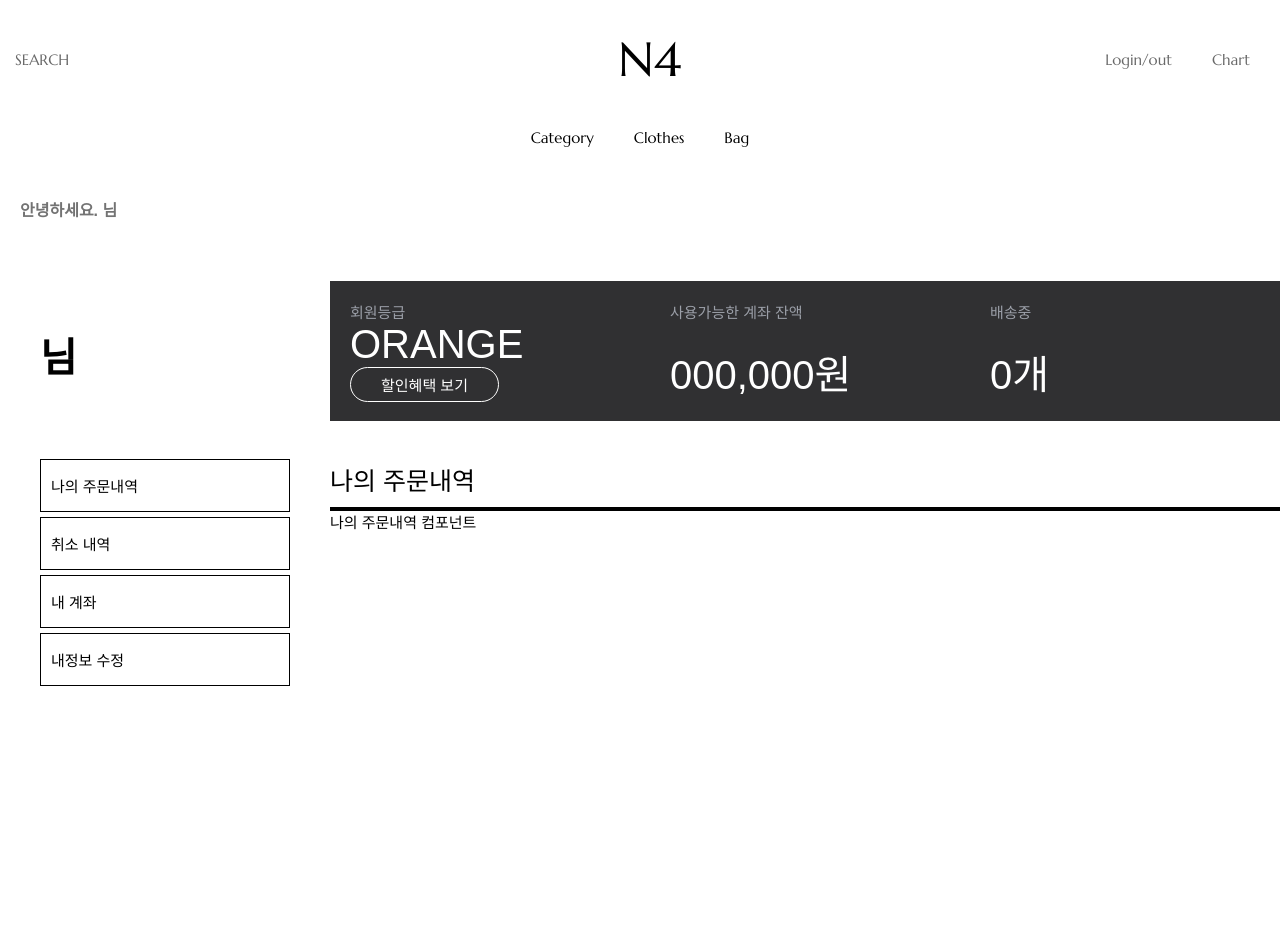
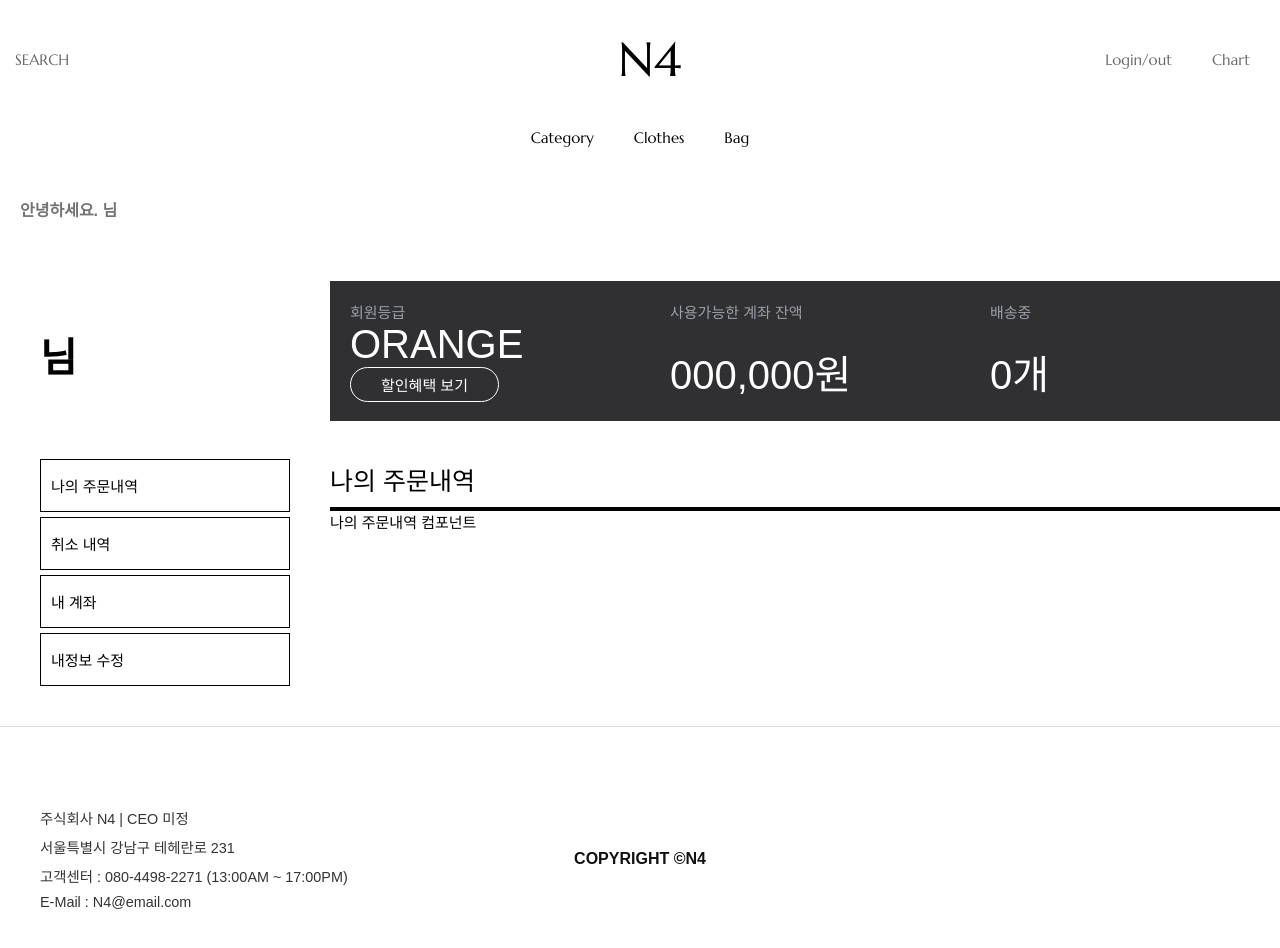
Before and after one commit to shopping-mall-Frontend/team-project, a React (Create React App) app: page /user in a window 1280 px wide. Shown: the top 948 px of the page. Before the commit the page ends 800 px from the top, so only its background shows below. Built offline with nearby package versions, Linux system fonts and the light colour scheme; no server answers.

Commit message:
feat: 작업페이지에 모두 footer 붙이기

```diff
--- a/src/pages/CartPage.js
+++ b/src/pages/CartPage.js
@@ -6,6 +6,7 @@ import { auth } from '../utils/useAPI';
 import Header from '../components/Header';
 import Navbar from '../components/Navbar';
 import Step from '../components/Step';
+import Footer from '../components/Footer';
 
 const CartPage = () => {
   /////////////// 세션 스토리지 조회 ///////////////
@@ -170,6 +171,7 @@ const CartPage = () => {
           </Wrap>
         )}
       </Container>
+      <Footer />
     </div>
   );
 };
--- a/src/pages/ProductdetailsPage.js
+++ b/src/pages/ProductdetailsPage.js
@@ -5,6 +5,7 @@ import styled from 'styled-components';
 import { getProductDetail } from '../utils/useAPI';
 import Header from '../components/Header';
 import Navbar from '../components/Navbar';
+import Footer from '../components/Footer';
 
 const ProductdetailsPage = () => {
   /////////////// 단일 제품상세 불러오기 ///////////////
@@ -94,7 +95,7 @@ const ProductdetailsPage = () => {
     <div>
       <Header />
       <Navbar />
-      <Wrap>
+      <Container>
         <ImageWrap>
           <img src={product.thumbnail} alt={`${product.title} 썸네일`} />
           <img src={product.photo} alt={`${product.title} 상세이미지`} />
@@ -164,12 +165,13 @@ const ProductdetailsPage = () => {
             )}
           </Btns>
         </Sidebar>
-      </Wrap>
+      </Container>
+      <Footer />
     </div>
   );
 };
 
-const Wrap = styled.main`
+const Container = styled.main`
   padding: 100px 0;
 `;
 const ImageWrap = styled.div`
--- a/src/pages/UserPage.js
+++ b/src/pages/UserPage.js
@@ -8,6 +8,7 @@ import CancleHistory from '../components/Userpage/CancleHistory';
 import Account from '../components/Userpage/Account';
 import EditMemberInfo from '../components/Userpage/EditMemberInfo';
 import InputPassword from '../components/Userpage/InputPassword';
+import Footer from '../components/Footer';
 
 const UserPage = () => {
   //유저 정보
@@ -31,9 +32,10 @@ const UserPage = () => {
   const [title, setTitle] = useState('나의 주문내역');
 
   return (
-    <Container>
+    <div>
       <Header />
       <Navbar />
+      <Container>
         <Main>
           <Menu>
             <div>{user.displayName}님</div>
@@ -77,6 +79,8 @@ const UserPage = () => {
           </Transactions>
         </Main>
       </Container>
+      <Footer />
+    </div>
   );
 };
 
```
Lines whose indentation alone changed are shown as unchanged.
